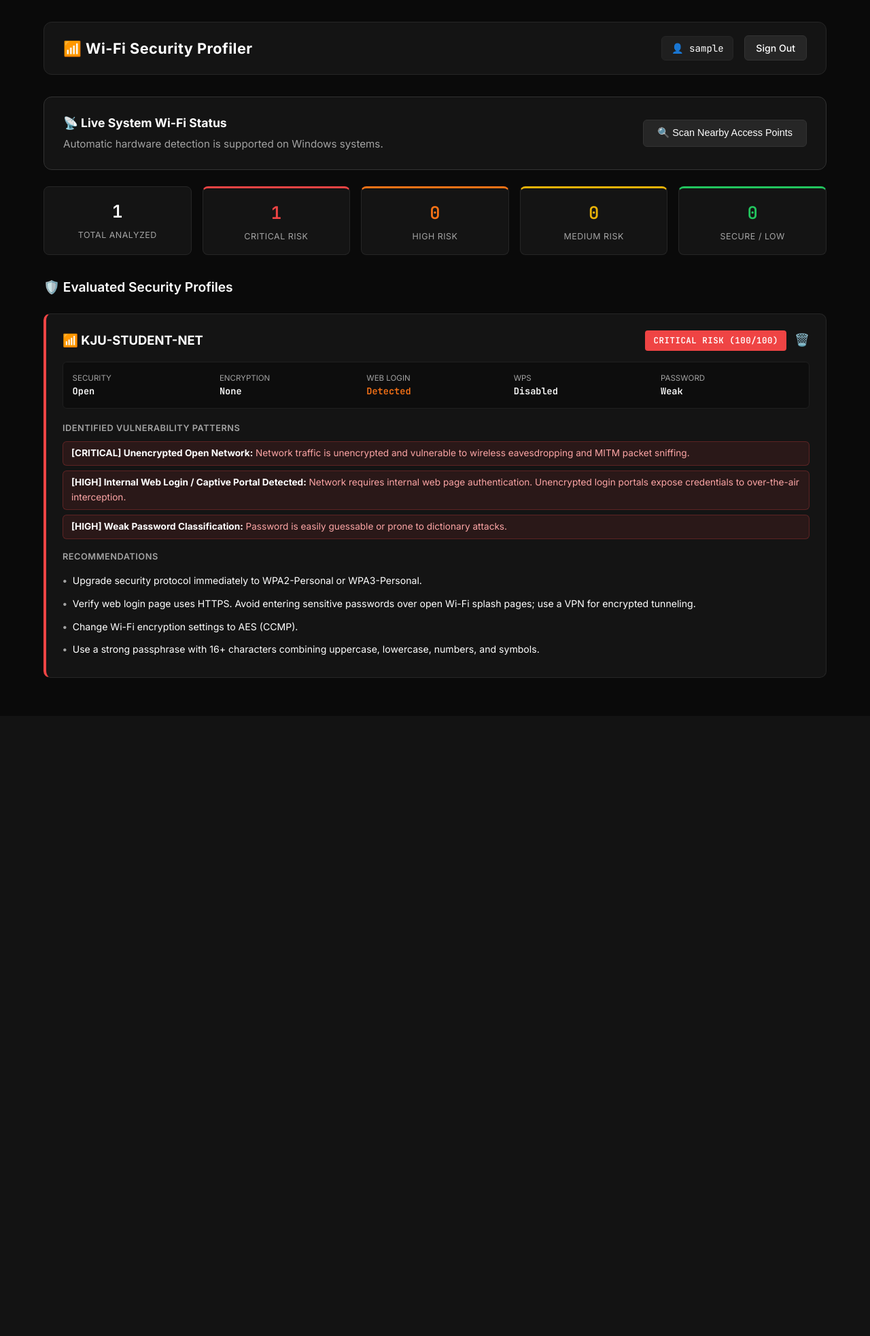
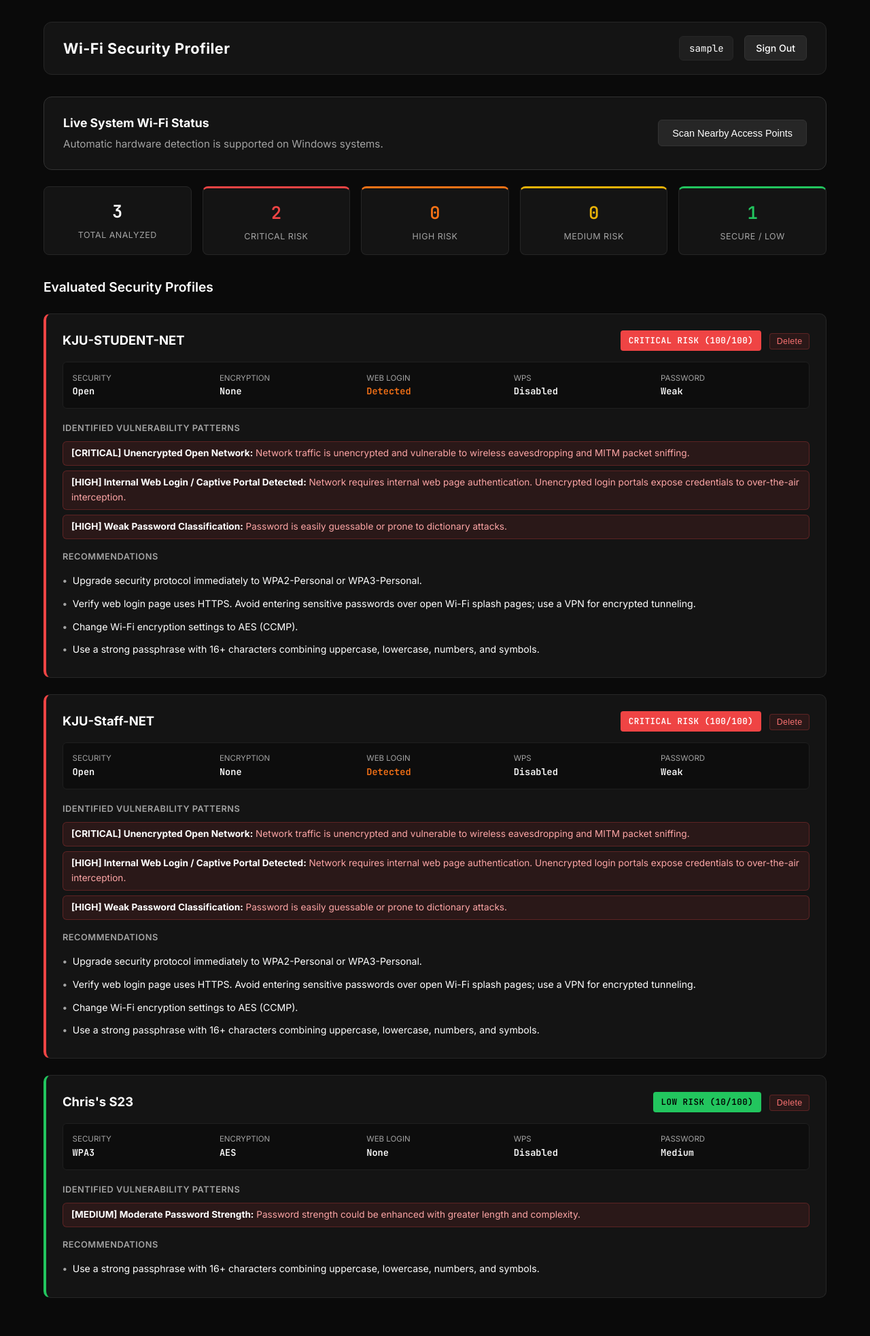
Before and after one commit to chrismat-05/Wifi-Security-Profiler, a Flask app: page /dashboard in a window 1280 px wide. Shown: the whole page at 68% size. Before the commit the page ends 997 px from the top, so only its background shows below. Run offline with Flask 3, Linux system fonts and the light colour scheme; the visitor is signed in with stand-in values (Sample User, id 1).

Commit message:
refactor: remove emojis and streamline UI elements
- Remove all emojis from web dashboard, login template, and navigation headers
- Clean emojis from CLI menu options in main.py
- Update delete action button with clean text styling in style.css
- Remove emojis from flash messages and README headings

```diff
--- a/app.py
+++ b/app.py
@@ -166,7 +166,7 @@ def auto_detect_and_add():
 
     msg = f"Analyzed active Wi-Fi '{ssid}'! Risk Level: [{eval_res['risk_level']}]."
     if captive_portal == "Detected":
-        msg += " ⚠️ Internal Web Login / Captive Portal Detected!"
+        msg += " Internal Web Login / Captive Portal Detected!"
     flash(msg, "success" if eval_res['risk_level'] in ['LOW', 'MEDIUM'] else "warning")
 
     return redirect(url_for('dashboard'))
--- a/static/css/style.css
+++ b/static/css/style.css
@@ -428,14 +428,20 @@ select.form-control option {
 }
 
 .delete-btn {
-    background: transparent;
-    border: none;
-    color: var(--text-muted);
+    background: rgba(239, 68, 68, 0.1);
+    border: 1px solid rgba(239, 68, 68, 0.25);
+    color: #f87171;
     cursor: pointer;
-    font-size: 1.1rem;
-    transition: color 0.2s ease;
+    font-size: 0.78rem;
+    font-weight: 500;
+    padding: 0.25rem 0.6rem;
+    border-radius: 4px;
+    letter-spacing: 0.02em;
+    transition: all 0.2s ease;
 }
 
 .delete-btn:hover {
-    color: var(--risk-critical);
+    background: var(--risk-critical);
+    color: #ffffff;
+    border-color: var(--risk-critical);
 }
--- a/templates/dashboard.html
+++ b/templates/dashboard.html
@@ -11,10 +11,10 @@
         <!-- Header Nav -->
         <header class="header">
             <div class="logo">
-                📶 Wi-Fi Security Profiler
+                Wi-Fi Security Profiler
             </div>
             <div class="user-info">
-                <span class="username-tag">👤 {{ username }}</span>
+                <span class="username-tag">{{ username }}</span>
                 <a href="{{ url_for('logout') }}" class="btn-logout">Sign Out</a>
             </div>
         </header>
@@ -34,7 +34,7 @@
             <div style="display: flex; justify-content: space-between; align-items: center; flex-wrap: wrap; gap: 1.25rem;">
                 <div>
                     <h3 style="font-size: 1.1rem; color: #ffffff; display: flex; align-items: center; gap: 0.5rem; margin-bottom: 0.35rem;">
-                        📡 Live System Wi-Fi Status
+                        Live System Wi-Fi Status
                     </h3>
                     {% if active_wifi.connected %}
                         <p style="font-size: 0.95rem; color: var(--text-muted);">
@@ -54,13 +54,13 @@
                     {% if active_wifi.connected %}
                         <form action="{{ url_for('auto_detect_and_add') }}" method="POST" style="margin: 0;">
                             <button type="submit" class="btn-primary" style="padding: 0.65rem 1.25rem; font-size: 0.9rem; width: auto;">
-                                ⚡ Analyze Connected Network
+                                Analyze Connected Network
                             </button>
                         </form>
                     {% endif %}
                     <form action="{{ url_for('scan_and_add') }}" method="POST" style="margin: 0;">
                         <button type="submit" class="btn-logout" style="padding: 0.65rem 1.25rem; font-size: 0.9rem; width: auto;">
-                            🔍 Scan Nearby Access Points
+                            Scan Nearby Access Points
                         </button>
                     </form>
                 </div>
@@ -94,7 +94,7 @@
         <!-- Evaluated Security Profiles List -->
         <div>
             <h2 class="card-title" style="margin-bottom: 1.5rem;">
-                🛡️ Evaluated Security Profiles
+                Evaluated Security Profiles
             </h2>
 
             {% if not evaluated_profiles %}
@@ -105,13 +105,13 @@
                         {% if active_wifi.connected %}
                             <form action="{{ url_for('auto_detect_and_add') }}" method="POST" style="margin: 0;">
                                 <button type="submit" class="btn-primary" style="padding: 0.7rem 1.5rem; font-size: 0.9rem; width: auto;">
-                                    ⚡ Analyze Connected Network
+                                    Analyze Connected Network
                                 </button>
                             </form>
                         {% endif %}
                         <form action="{{ url_for('scan_and_add') }}" method="POST" style="margin: 0;">
                             <button type="submit" class="btn-logout" style="padding: 0.7rem 1.5rem; font-size: 0.9rem; width: auto;">
-                                🔍 Scan Nearby Access Points
+                                Scan Nearby Access Points
                             </button>
                         </form>
                     </div>
@@ -121,12 +121,12 @@
                     <div class="risk-card level-{{ p.risk_level }}">
                         <div class="risk-card-header">
                             <div class="risk-card-title">
-                                📶 {{ p.ssid }}
+                                {{ p.ssid }}
                             </div>
                             <div style="display: flex; align-items: center; gap: 0.75rem;">
                                 <span class="badge-risk badge-{{ p.risk_level }}">{{ p.risk_level }} RISK ({{ p.score }}/100)</span>
                                 <form action="{{ url_for('delete_profile', ssid=p.ssid) }}" method="POST" style="display: inline;" onsubmit="return confirm('Remove profile for {{ p.ssid }}?');">
-                                    <button type="submit" class="delete-btn" title="Remove Profile">🗑️</button>
+                                    <button type="submit" class="delete-btn" title="Remove Profile">Delete</button>
                                 </form>
                             </div>
                         </div>
@@ -164,7 +164,7 @@
                                 {% endfor %}
                             {% else %}
                                 <div style="font-size: 0.88rem; color: var(--risk-low); font-weight: 500;">
-                                    ✅ No high-severity vulnerability patterns identified.
+                                    No high-severity vulnerability patterns identified.
                                 </div>
                             {% endif %}
                         </div>
--- a/templates/login.html
+++ b/templates/login.html
@@ -10,7 +10,7 @@
     <div class="auth-wrapper">
         <div class="glass-card auth-box">
             <div class="logo" style="justify-content: center; margin-bottom: 1.5rem;">
-                📶 Wi-Fi Security Profiler
+                Wi-Fi Security Profiler
             </div>
 
             {% with messages = get_flashed_messages(with_categories=true) %}
--- a/wifi_profile.json
+++ b/wifi_profile.json
@@ -6,5 +6,21 @@
         "wps": "Disabled",
         "password_strength": "Weak",
         "captive_portal": "Detected"
+    },
+    {
+        "ssid": "KJU-Staff-NET",
+        "security": "Open",
+        "encryption": "None",
+        "wps": "Disabled",
+        "password_strength": "Weak",
+        "captive_portal": "Detected"
+    },
+    {
+        "ssid": "Chris's S23",
+        "security": "WPA3",
+        "encryption": "AES",
+        "wps": "Disabled",
+        "password_strength": "Medium",
+        "captive_portal": "None"
     }
 ]
```
Also changed, not shown: main.py (+8 -8 lines), README.md.
